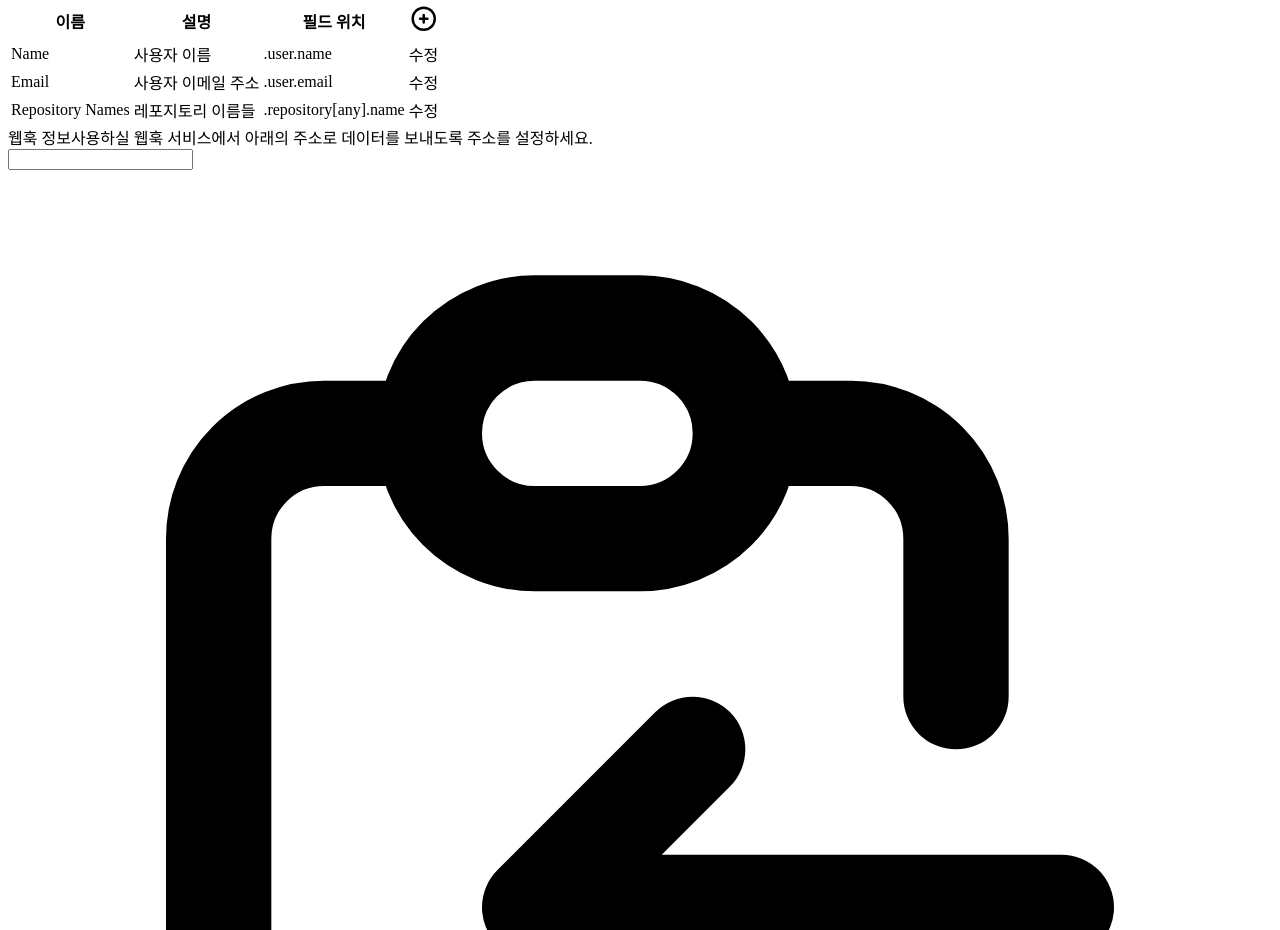
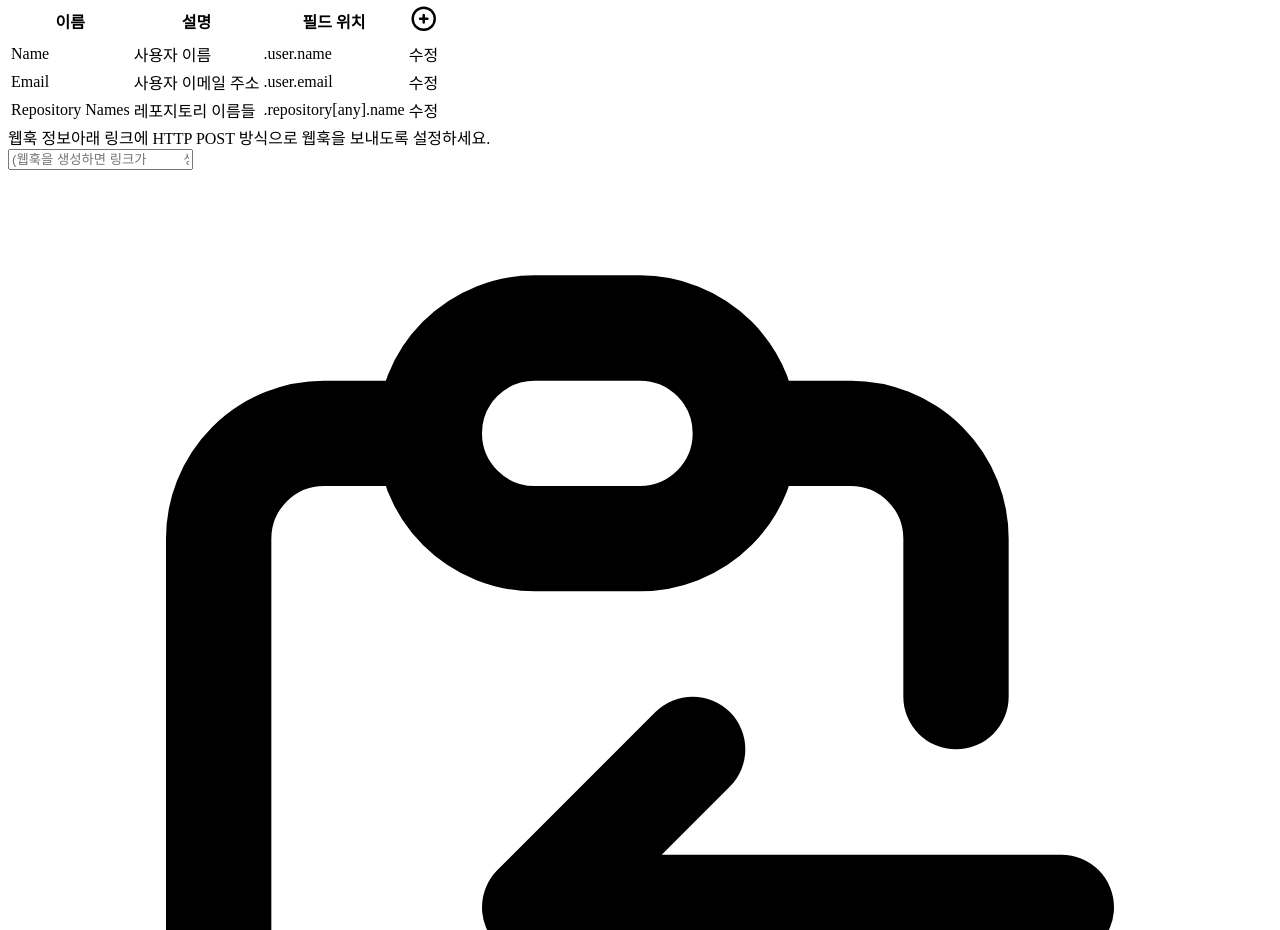
Before and after one commit to ideal6/Captain_Hook_Web, a Next.js app: page /webhooks/add in a window 1280 px wide. Shown: the part 4168-5098 px from the top of the page. Built offline with nearby package versions, Linux system fonts and the light colour scheme.

Commit message:
feat: Webhook Setting Component URL

```diff
--- a/components/molecules/webhooksetting/index.tsx
+++ b/components/molecules/webhooksetting/index.tsx
@@ -255,10 +255,13 @@ const WebhookSetting: React.FC<WebhookSettingProps> = ({
           웹훅 정보
         </Span>
         <Span spacing="mb-4" fontSize="small" fontColor="gray-600">
-          사용하실 웹훅 서비스에서 아래의 주소로 데이터를 보내도록 주소를
-          설정하세요.
+          아래 링크에 HTTP POST 방식으로 웹훅을 보내도록 설정하세요.
         </Span>
-        <CopyInput />
+        <CopyInput
+          text={webhook.id && `http://ideal6.kr:3000/webhooks/w/${webhook.id}`}
+          placeholder="(웹훅을 생성하면 링크가
+          생성됩니다.)"
+        />
       </div>
     </>
   )
```
